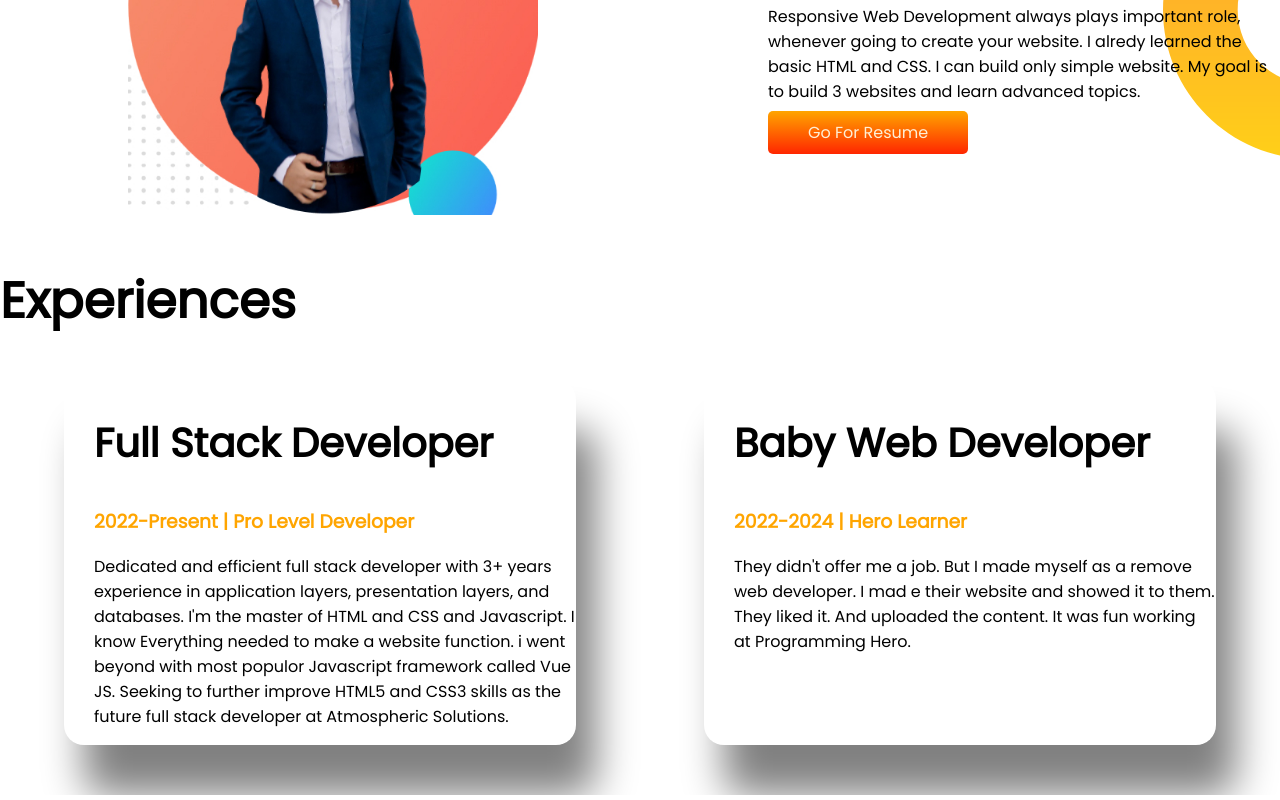
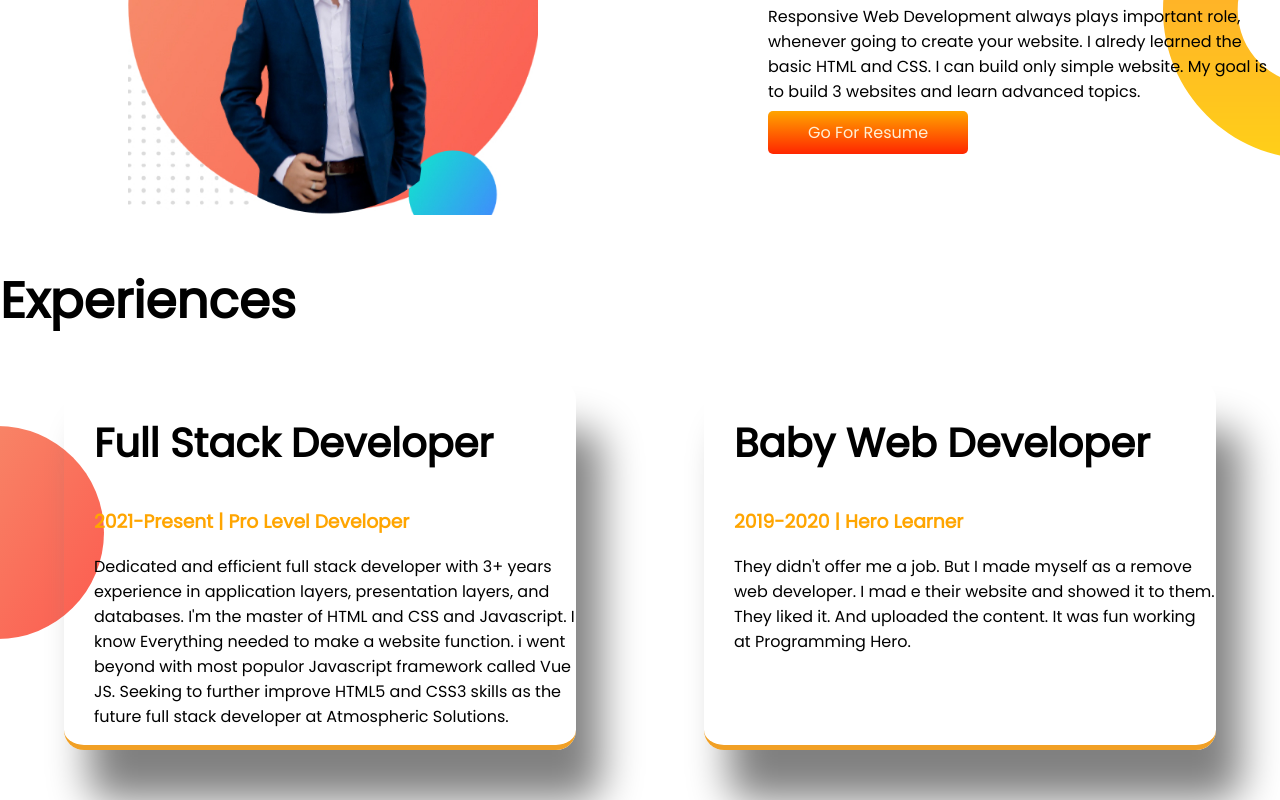
Before and after one commit to BishalAshiq/portfolio-developer, a plain HTML site: page index.html in a window 1280 px wide. Shown: the part 692-1492 px from the top of the page. Drawn offline with Linux system fonts and the light colour scheme.

Commit message:
added portfolio

```diff
--- a/index.html
+++ b/index.html
@@ -49,13 +49,13 @@
     <div class="flexible-container">
         <div class="experience-item">
             <h2>Full Stack Developer</h2>
-            <h3><span class="orange-color">2022-Present | Pro Level Developer</span></h3>
+            <h3><span class="orange-color">2021-Present | Pro Level Developer</span></h3>
             <p>Dedicated and efficient full stack developer with 3+ years experience in application layers, presentation layers, and databases. I'm the master of HTML and CSS and Javascript. I know Everything needed to make a website function. i went beyond with most populor Javascript framework called Vue JS. Seeking to further improve HTML5 and CSS3 skills as the future full stack developer at Atmospheric Solutions.</p>
         </div>
 
-        <div class="experience-item">
+        <div id="web-dev-experience" class="experience-item">
             <h2>Baby Web Developer</h2>
-            <h3><span class="orange-color">2022-2024 | Hero Learner</span></h3>
+            <h3><span class="orange-color">2019-2020 | Hero Learner</span></h3>
             <p>They didn't offer me a job. But I made myself as a remove web developer. I mad e their website and showed it to them. They liked it. And uploaded the content. It was fun working at Programming Hero.</p>
         </div>
     </div>
--- a/style.css
+++ b/style.css
@@ -55,6 +55,12 @@ h2 {
     background-position: right;
 }
 
+.experience-area {
+    background-image: url(Images/exp-bg.png);
+    background-repeat: no-repeat;
+    background-position: left;
+}
+
 .experience-item {
     width: 40%;
     margin-left: 5%;
@@ -62,5 +68,10 @@ h2 {
     margin-bottom: 50px;
     padding-left: 30px;
     border-radius: 20px;
-    box-shadow: 20px 50px 40px gray;
+    box-shadow: 25px 50px 40px gray;
+    border-bottom: 5px solid rgb(241, 160, 37);
 }
+
+#web-dev-experience {
+    border-image: linear-gradient(blue cya)
+}
```
